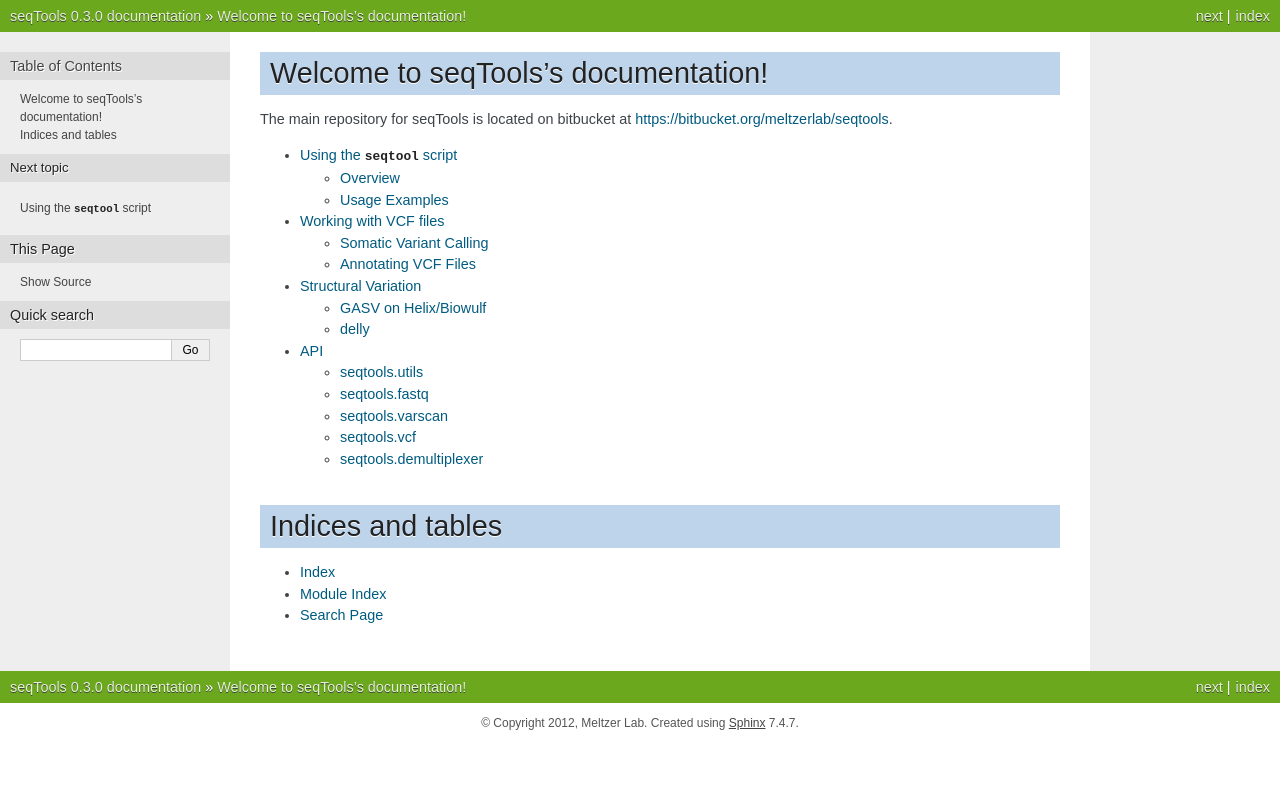
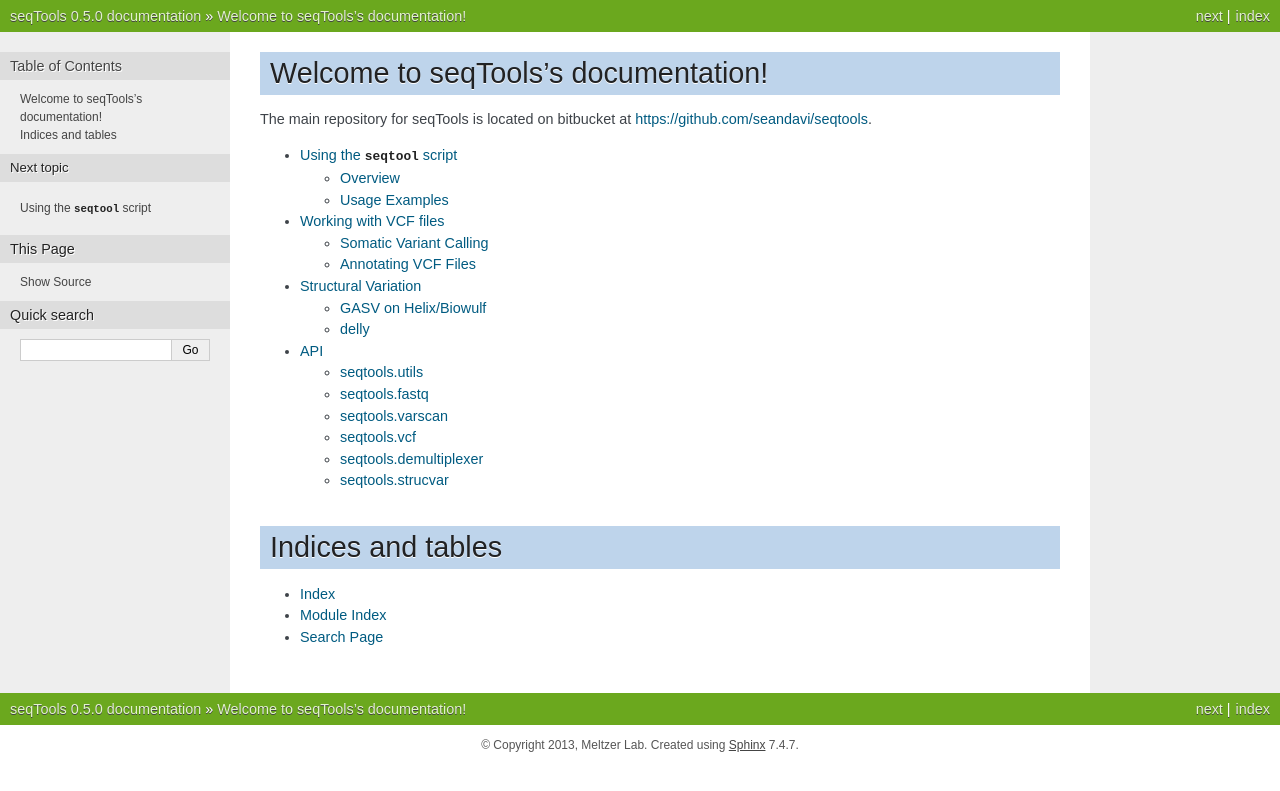
Before and after one commit to seandavi/SDST, a Sphinx documentation site: the page built from doc/index.rst, in a window 1280 px wide. Shown: the top 791 px of the page. Built offline with Sphinx 7.4.7, drawn with Linux system fonts in a browser that asks for light colours.

Commit message:
updated docs

```diff
--- a/doc/api.rst
+++ b/doc/api.rst
@@ -31,3 +31,9 @@
 
 .. automodule:: seqtools.demultiplexer
    :members:
+
+seqtools.strucvar
+=================
+
+.. automodule:: seqtools.strucvar.crest
+   :members:
--- a/doc/conf.py
+++ b/doc/conf.py
@@ -41,16 +41,16 @@
 
 # General information about the project.
 project = 'seqTools'
-copyright = '2012, Meltzer Lab'
+copyright = '2013, Meltzer Lab'
 
 # The version info for the project you're documenting, acts as replacement for
 # |version| and |release|, also used in various other places throughout the
 # built documents.
 #
 # The short X.Y version.
-version = '0.3.0'
+version = '0.5.0'
 # The full version, including alpha/beta/rc tags.
-release = '0.3.0'
+release = '0.5.0'
 
 # The language for content autogenerated by Sphinx. Refer to documentation
 # for a list of supported languages.
--- a/doc/index.rst
+++ b/doc/index.rst
@@ -6,7 +6,7 @@
 Welcome to seqTools's documentation!
 ====================================
 
-The main repository for seqTools is located on bitbucket at https://bitbucket.org/meltzerlab/seqtools.
+The main repository for seqTools is located on bitbucket at https://github.com/seandavi/seqtools.
 
 .. toctree::
    :maxdepth: 2
```
